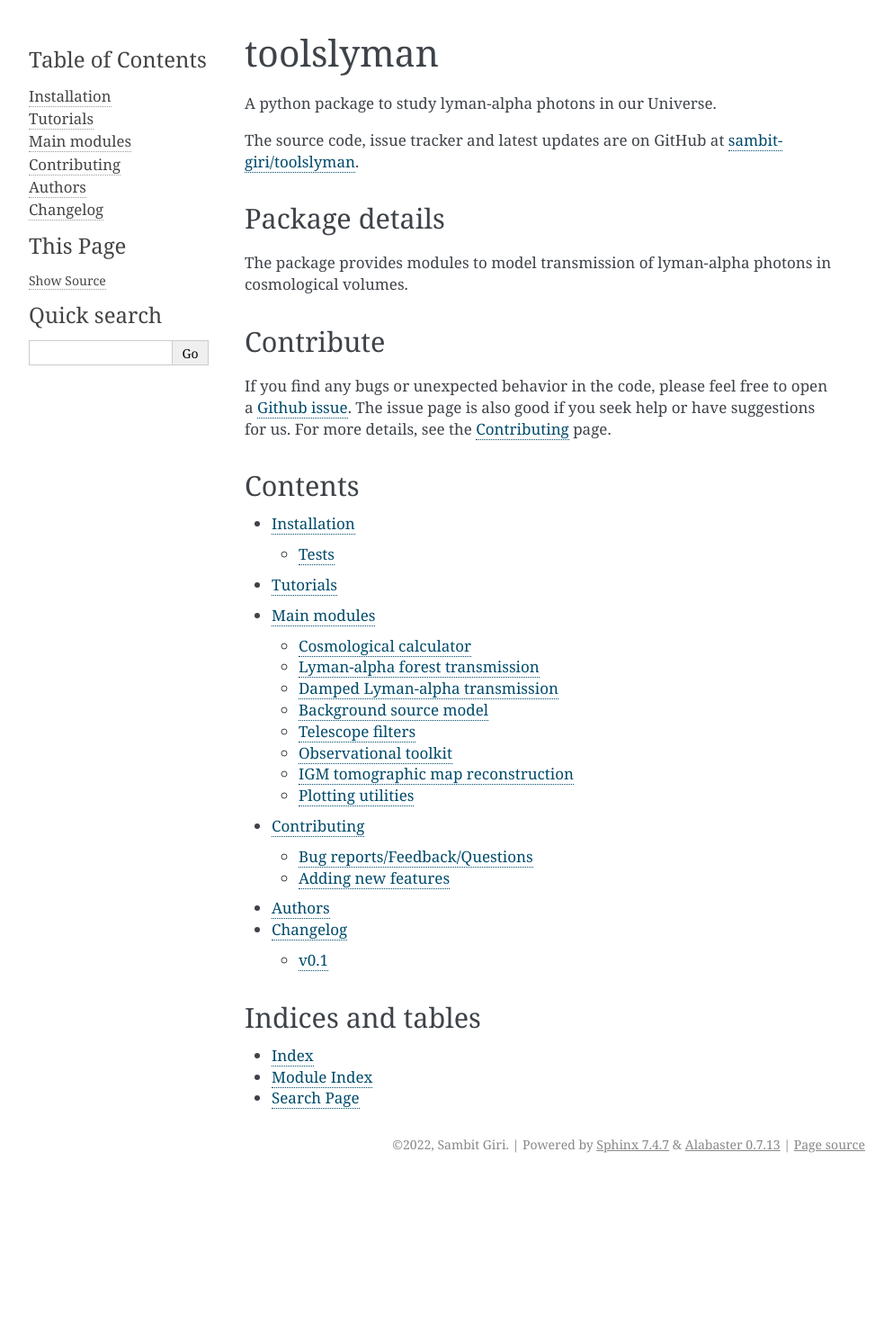
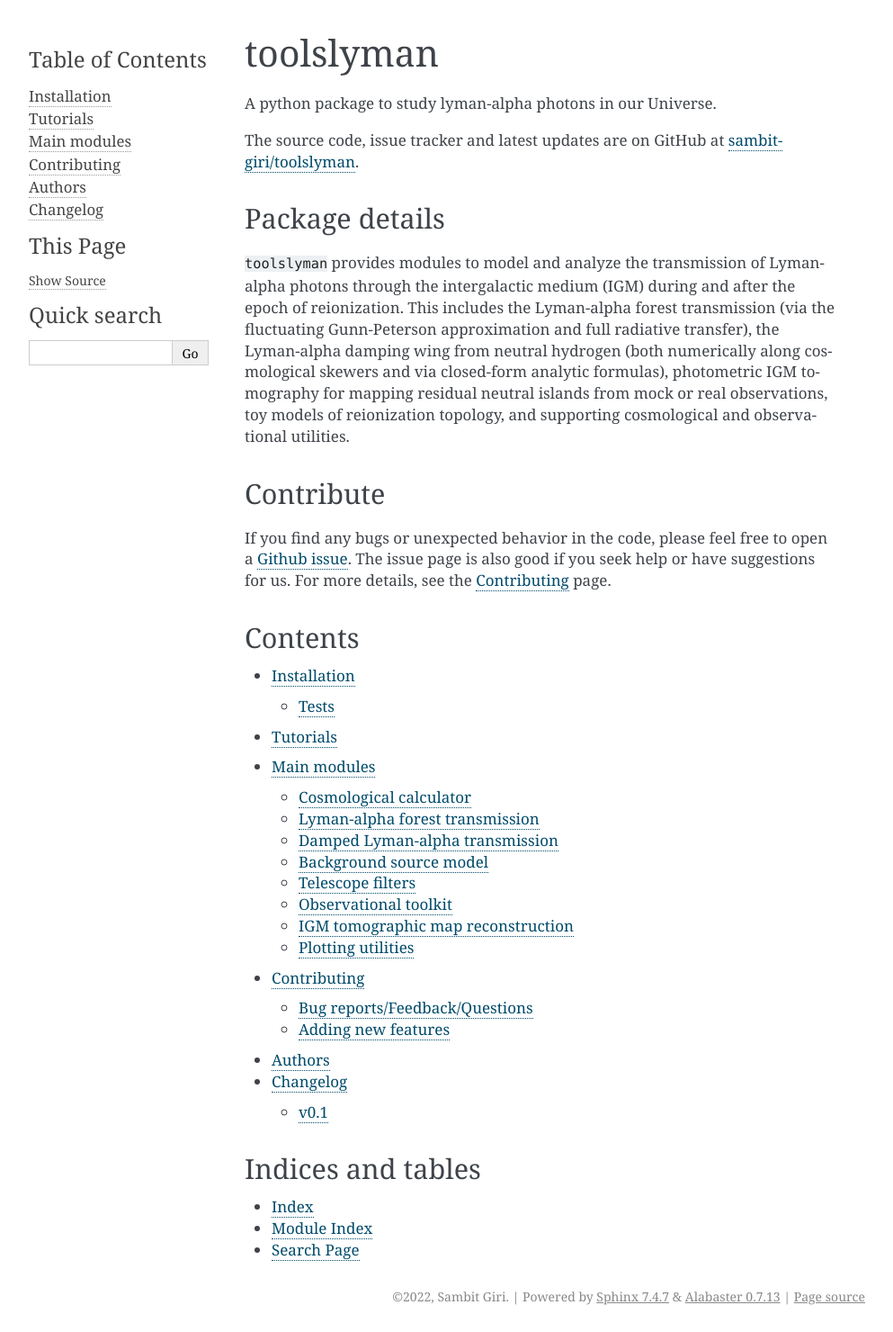
Before and after one commit to sambit-giri/toolslyman, a Sphinx documentation site: the page built from docs/index.rst, in a window 1280 px wide. Shown: the whole page at 90% size, without its empty margins (148-1141 px from the left). Built offline with Sphinx 7.4.7, drawn with Linux system fonts in a browser that asks for light colours; pages that are not in the unit, such as notebooks, are missing from menus; before the commit the page ends 1311 px from its top, so only the background shows below that.

Commit message:
Trim tutorial scope, reorder README, broaden package description
Remove the "Going further" superpixel-segmentation note from the
photometric IGM tomography notebook -- that method isn't
implemented in toolslyman, and it's tracked in issue #2 instead of
being surfaced in the tutorial itself.

Move README's EXAMPLES section to after INSTALLATION (previously
it came before it).

Broaden the "Package details" description in both README.md and
docs/index.rst, which only mentioned "modules to model transmission
of lyman-alpha photons" -- too narrow given the package now also
covers damping wings, photometric IGM tomography, and toy
reionization models.

Co-Authored-By: Claude Sonnet 5 <noreply@anthropic.com>

```diff
--- a/docs/index.rst
+++ b/docs/index.rst
@@ -10,7 +10,15 @@ The source code, issue tracker and latest updates are on GitHub at
 Package details
 ===============
 
-The package provides modules to model transmission of lyman-alpha photons in cosmological volumes.
+``toolslyman`` provides modules to model and analyze the transmission of
+Lyman-alpha photons through the intergalactic medium (IGM) during and after
+the epoch of reionization. This includes the Lyman-alpha forest transmission
+(via the fluctuating Gunn-Peterson approximation and full radiative transfer),
+the Lyman-alpha damping wing from neutral hydrogen (both numerically along
+cosmological skewers and via closed-form analytic formulas), photometric IGM
+tomography for mapping residual neutral islands from mock or real
+observations, toy models of reionization topology, and supporting cosmological
+and observational utilities.
 
 Contribute
 ==========
```
Also changed, not shown: README.md (+16 -8 lines), 1 other file.
